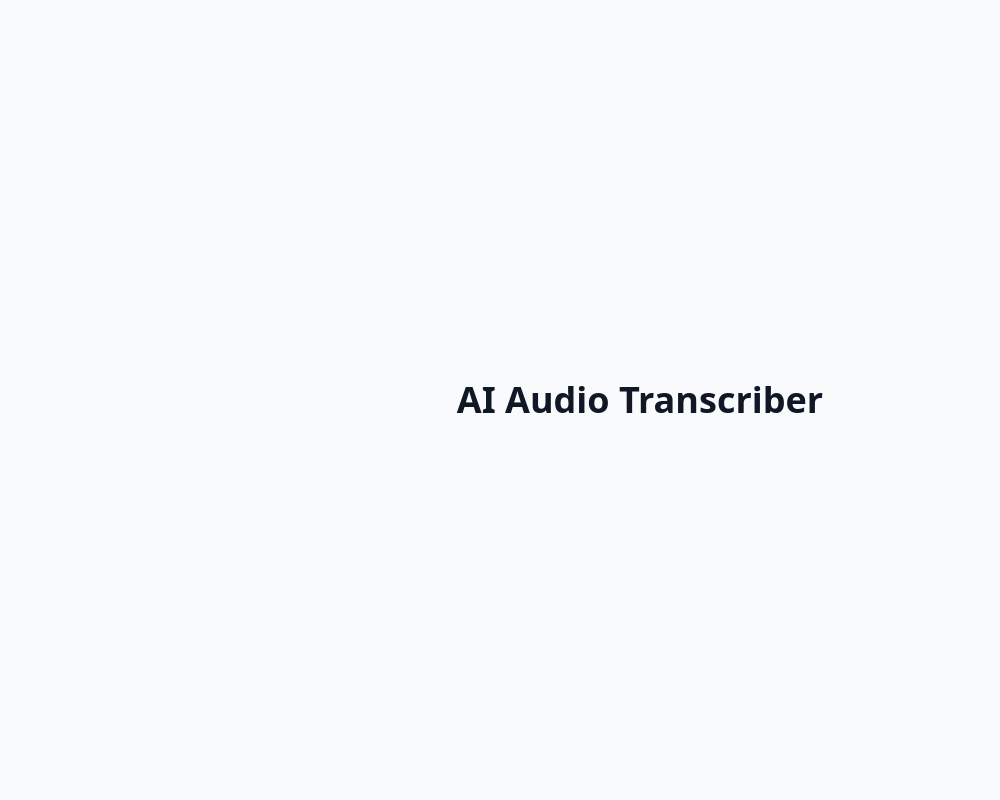
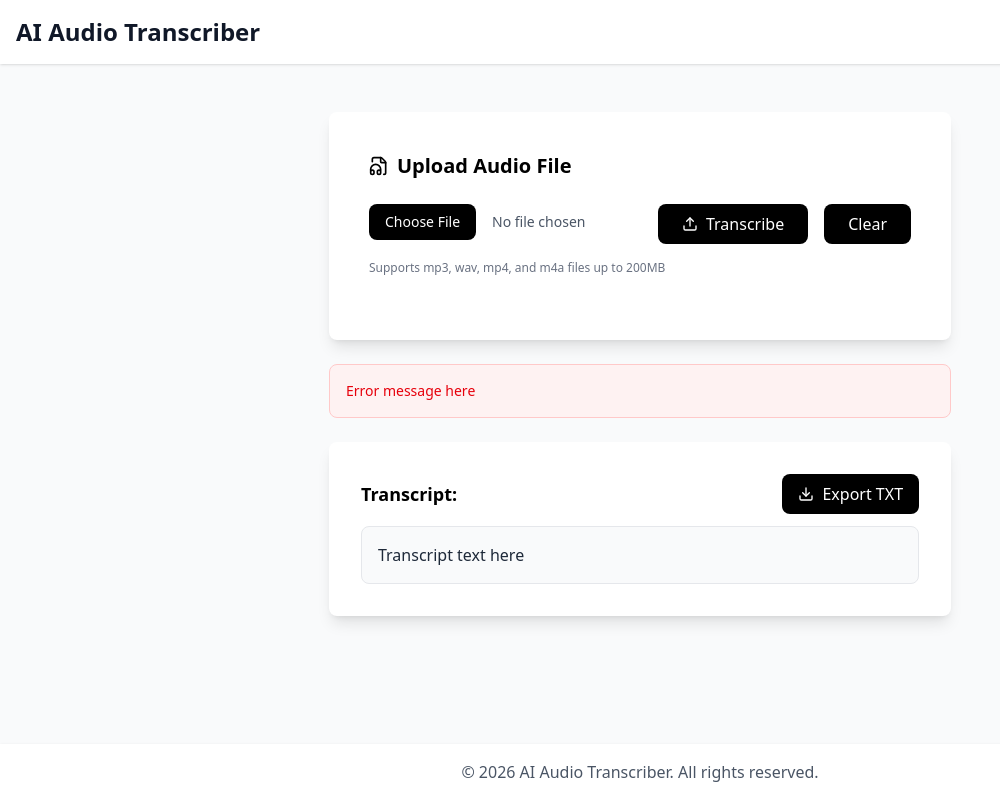
Before and after one commit to akhilachiju/AI-Audio-Transcriber, a React (Vite) app in the folder frontend/: page / in a window 1280 px wide. Shown: the whole page, without its empty margins (0-1000 px from the left). Built offline with nearby package versions, Linux system fonts and the light colour scheme.

Commit message:
Add UI design: Header, Footer, and Home components

```diff
--- a/frontend/src/App.jsx
+++ b/frontend/src/App.jsx
@@ -1,7 +1,13 @@
+import Header from './components/Header'
+import Footer from './components/Footer'
+import Home from './components/Home'
+
 function App() {
   return (
-    <div className="min-h-screen bg-gray-50 flex items-center justify-center">
-      <h1 className="text-4xl font-bold text-gray-900">AI Audio Transcriber</h1>
+    <div className="min-h-screen bg-gray-50 flex flex-col">
+      <Header />
+      <Home />
+      <Footer />
     </div>
   )
 }
--- /dev/null
+++ b/frontend/src/components/Footer.jsx
@@ -0,0 +1,9 @@
+export default function Footer() {
+  return (
+    <footer className="bg-white shadow mt-auto">
+      <div className="max-w-7xl mx-auto px-4 py-4 text-center">
+        <p className="text-gray-600">© 2026 AI Audio Transcriber. All rights reserved.</p>
+      </div>
+    </footer>
+  );
+}
--- /dev/null
+++ b/frontend/src/components/Header.jsx
@@ -0,0 +1,9 @@
+export default function Header() {
+  return (
+    <header className="bg-white shadow">
+      <div className="max-w-7xl mx-auto px-4 py-4">
+        <h1 className="text-2xl font-bold text-gray-900">AI Audio Transcriber</h1>
+      </div>
+    </header>
+  );
+}
--- /dev/null
+++ b/frontend/src/components/Home.jsx
@@ -0,0 +1,51 @@
+import { FileAudio, Upload, Download } from 'lucide-react';
+
+export default function Home() {
+  return (
+    <main className="max-w-7xl mx-auto px-4 sm:px-6 py-8 sm:py-12 grow">
+      <div className="bg-white rounded-lg shadow-lg p-8 sm:p-10 max-w-3xl mx-auto">
+        <div className="flex items-center gap-2 mb-6">
+          <FileAudio className="w-5 h-5" />
+          <h2 className="text-lg sm:text-xl font-semibold">Upload Audio File</h2>
+        </div>
+
+        <div className="flex gap-4 mb-4">
+          <input
+            type="file"
+            accept=""
+            className="block w-full text-sm text-gray-600 file:mr-4 file:py-2 file:px-4 file:rounded-lg file:border-0 file:bg-black file:text-white hover:file:bg-gray-800 file:cursor-pointer"
+          />
+          <button
+            className="bg-black text-white px-6 py-2 rounded-lg hover:bg-gray-800 transition disabled:bg-gray-300 disabled:cursor-not-allowed flex items-center gap-2 whitespace-nowrap">
+            <Upload className="w-4 h-4" />
+            Transcribe
+          </button>
+          <button
+            className="bg-black text-white px-6 py-2 rounded-lg hover:bg-gray-800 transition disabled:bg-gray-300 disabled:cursor-not-allowed whitespace-nowrap">
+            Clear
+          </button>
+        </div>
+
+        <p className="text-xs text-gray-500 mb-6">Supports mp3, wav, mp4, and m4a files up to 200MB</p>
+      </div>
+
+      <div className="mt-6 p-4 bg-red-50 border border-red-200 rounded-lg max-w-3xl mx-auto">
+        <p className="text-red-600 text-sm">Error message here</p>
+      </div>
+
+      <div className="mt-6 bg-white rounded-lg shadow-lg p-6 sm:p-8 max-w-3xl mx-auto">
+        <div className="flex items-center justify-between mb-3">
+          <h3 className="text-lg font-semibold">Transcript:</h3>
+          <button
+            className="flex items-center gap-2 px-4 py-2 bg-black text-white rounded-lg hover:bg-gray-800 transition">
+            <Download className="w-4 h-4" />
+            Export TXT
+          </button>
+        </div>
+        <div className="p-4 bg-gray-50 rounded-lg border border-gray-200">
+          <p className="text-gray-800 whitespace-pre-wrap">Transcript text here</p>
+        </div>
+      </div>
+    </main>
+  );
+}
```
